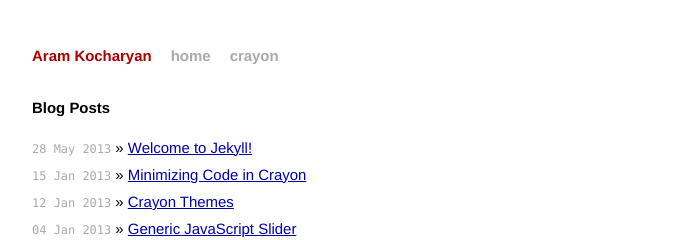
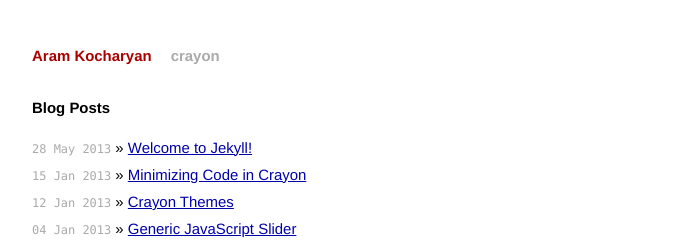
Before and after one commit to aramk/aramk.github.io-jekyll, a Jekyll site: the page built from index.html, in a window 1280 px wide and 900 px high. Shown: the top 240 px of the window, without its empty margins (294-985 px from the left). Built offline with Jekyll 4.4.1, drawn with Linux system fonts in a browser that asks for light colours; some of the changed text lies outside the part shown.

Commit message:
Source updates

```diff
--- a/_layouts/default.html
+++ b/_layouts/default.html
@@ -19,20 +19,12 @@
           <div class="site">
             <div class="header">
               <h1 class="title"><a href="/">{{ site.name }}</a></h1>
-              <a class="extra" href="/">home</a>
               <a class="extra" href="/projects/crayon.html">crayon</a>
             </div>
 
                 {{ content }}
 
             <div class="footer">
-              <div class="contact">
-                <p>
-                  Your Name<br />
-                  What You Are<br />
-                  your@email.com
-                </p>
-              </div>
               <div class="contact">
                 <p>
                   <a href="http://github.com/aramkocharyan/">github.com/aramkocharyan</a><br />
```
